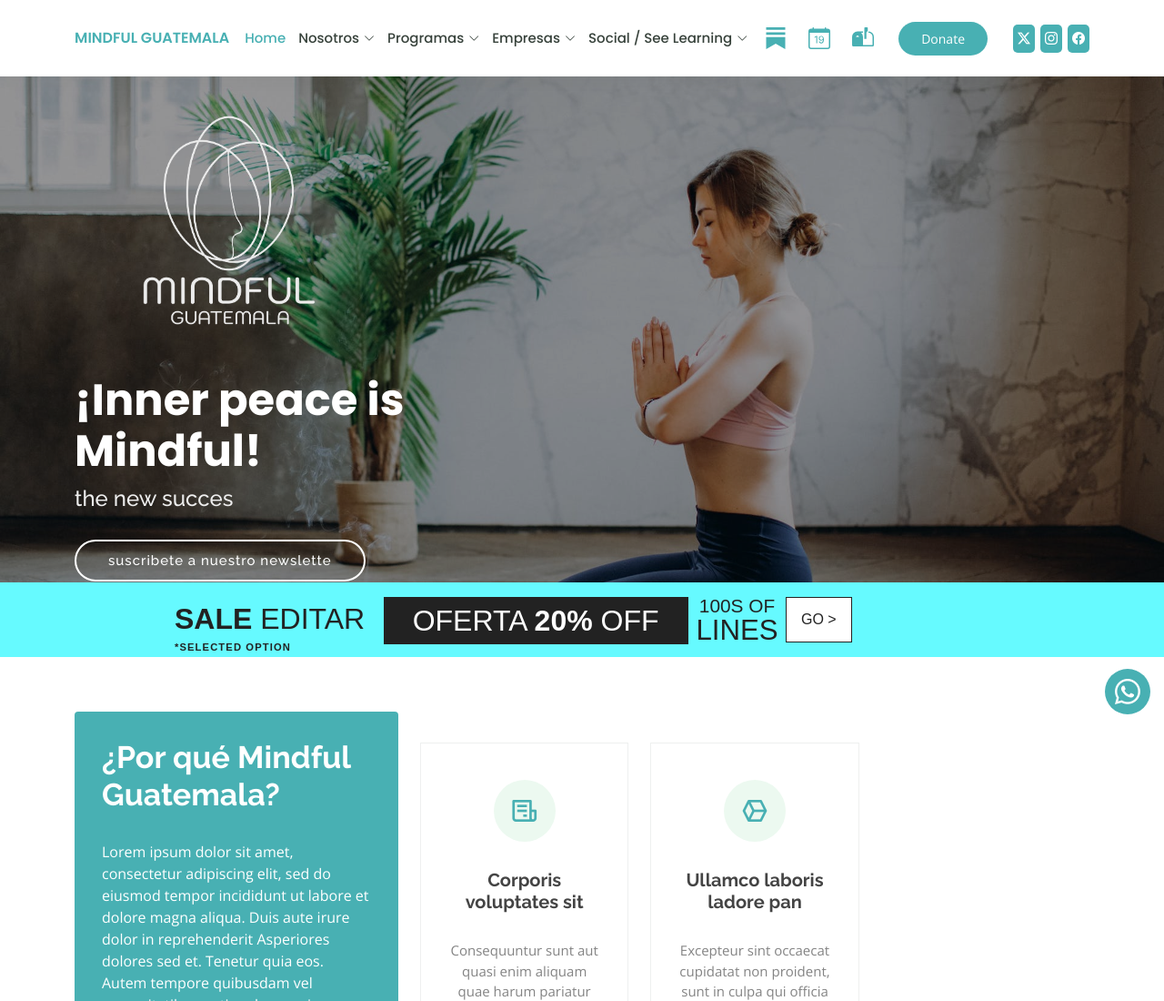
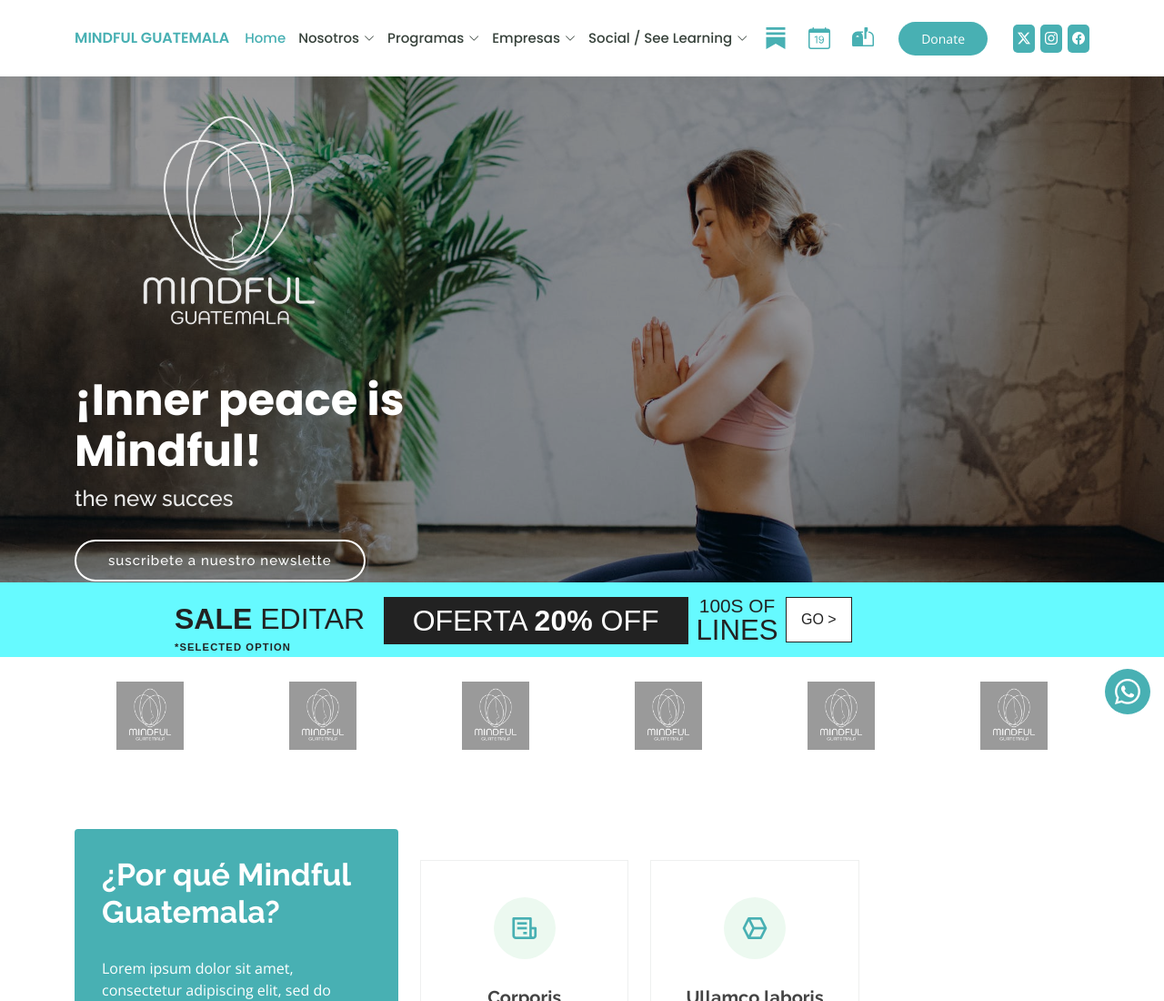
Before and after one commit to oscarleonapp/mindful-gt, a plain HTML site: page index.html in a window 1280 px wide. Shown: the top 1100 px of the page at 91% size. Drawn offline with nearby package versions, Linux system fonts and the light colour scheme.

Commit message:
logos de las empresas

```diff
--- a/assets/css/style.css
+++ b/assets/css/style.css
@@ -31,6 +31,32 @@ h4,
 h5,
 h6 {
   font-family: "Raleway", sans-serif;
+}
+/*--------------------------------------------------------------
+# Clients
+--------------------------------------------------------------*/
+.clients {
+  padding: 12px 0;
+  text-align: center;
+}
+
+.clients img {
+  max-width: 45%;
+  transition: all 0.4s ease-in-out;
+  display: inline-block;
+  padding: 15px 0;
+  filter: grayscale(100);
+}
+
+.clients img:hover {
+  filter: none;
+  transform: scale(1.1);
+}
+
+@media (max-width: 768px) {
+  .clients img {
+    max-width: 40%;
+  }
 }
 
 /* Sale */
@@ -61,7 +87,7 @@ h6 {
 .NavOffer a h2 span.Text1 {
   text-transform: uppercase;
   font: 1em/1em "GibsonSemiBold", Arial, Helvetica, sans-serif;
-  vertical-align: top;
+  /* vertical-align: top; */
   display: block;
   text-align: center;
 }
--- a/index.html
+++ b/index.html
@@ -167,6 +167,40 @@
         <p class="extra-text">*selected Option</p>
       </a></div>
 
+    <!-- ======= Clients Section ======= -->
+    <section id="clients" class="clients ">
+      <div class="container">
+
+        <div class="row" data-aos="zoom-in">
+
+          <div class="col-lg-2 col-md-4 col-6 d-flex align-items-center justify-content-center">
+            <img src="assets/img/Logo/Logo-confondo.png" class="img-fluid" alt="">
+          </div>
+
+          <div class="col-lg-2 col-md-4 col-6 d-flex align-items-center justify-content-center">
+            <img src="assets/img/Logo/Logo-confondo.png" class="img-fluid" alt="">
+          </div>
+
+          <div class="col-lg-2 col-md-4 col-6 d-flex align-items-center justify-content-center">
+            <img src="assets/img/Logo/Logo-confondo.png" class="img-fluid" alt="">
+          </div>
+
+          <div class="col-lg-2 col-md-4 col-6 d-flex align-items-center justify-content-center">
+            <img src="assets/img/Logo/Logo-confondo.png" class="img-fluid" alt="">
+          </div>
+
+          <div class="col-lg-2 col-md-4 col-6 d-flex align-items-center justify-content-center">
+            <img src="assets/img/Logo/Logo-confondo.png" class="img-fluid" alt="">
+          </div>
+
+          <div class="col-lg-2 col-md-4 col-6 d-flex align-items-center justify-content-center">
+            <img src="assets/img/Logo/Logo-confondo.png" class="img-fluid" alt="">
+          </div>
+
+        </div>
+
+      </div>
+    </section><!-- End Cliens Section -->
     <!-- ======= Why Us Section ======= -->
     <section id="why-us" class="why-us">
       <div class="container" data-aos="fade-up">
```
